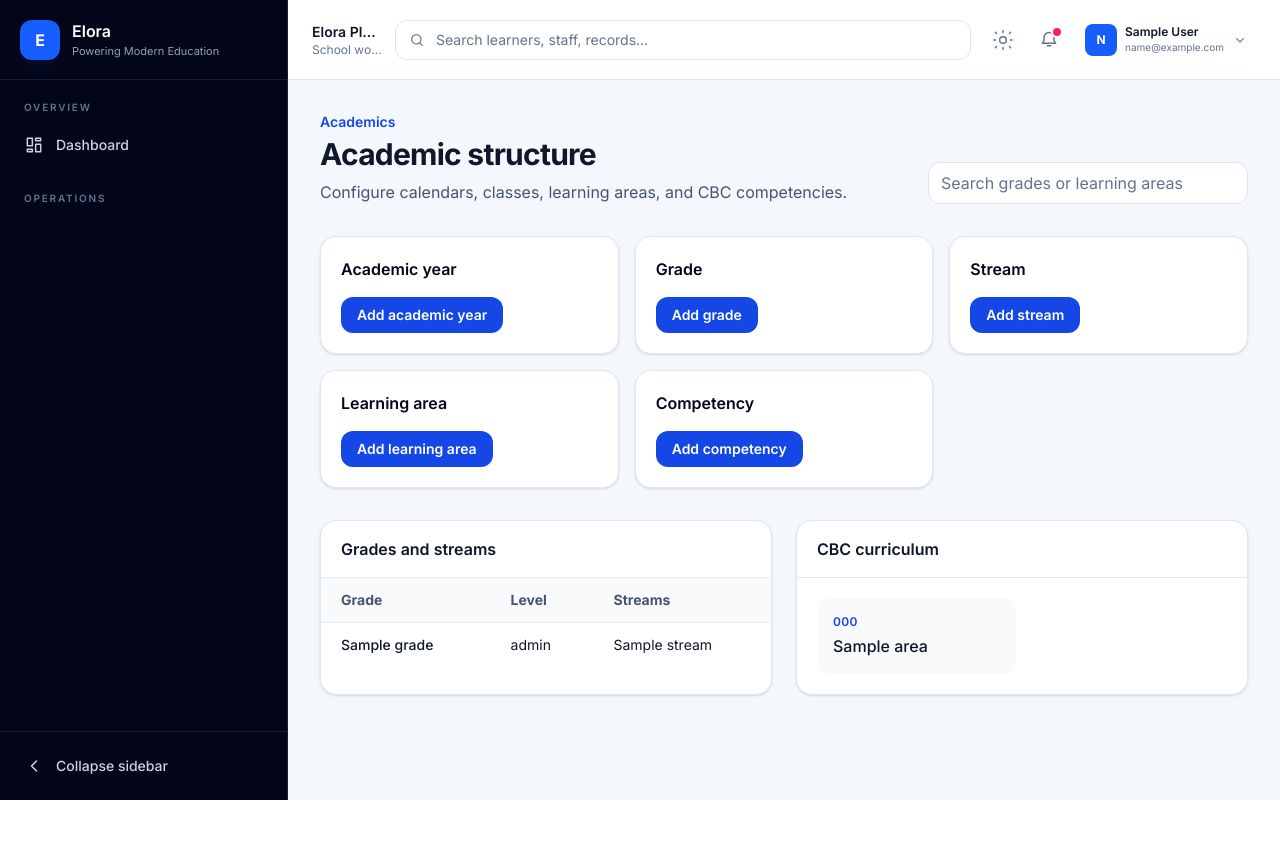
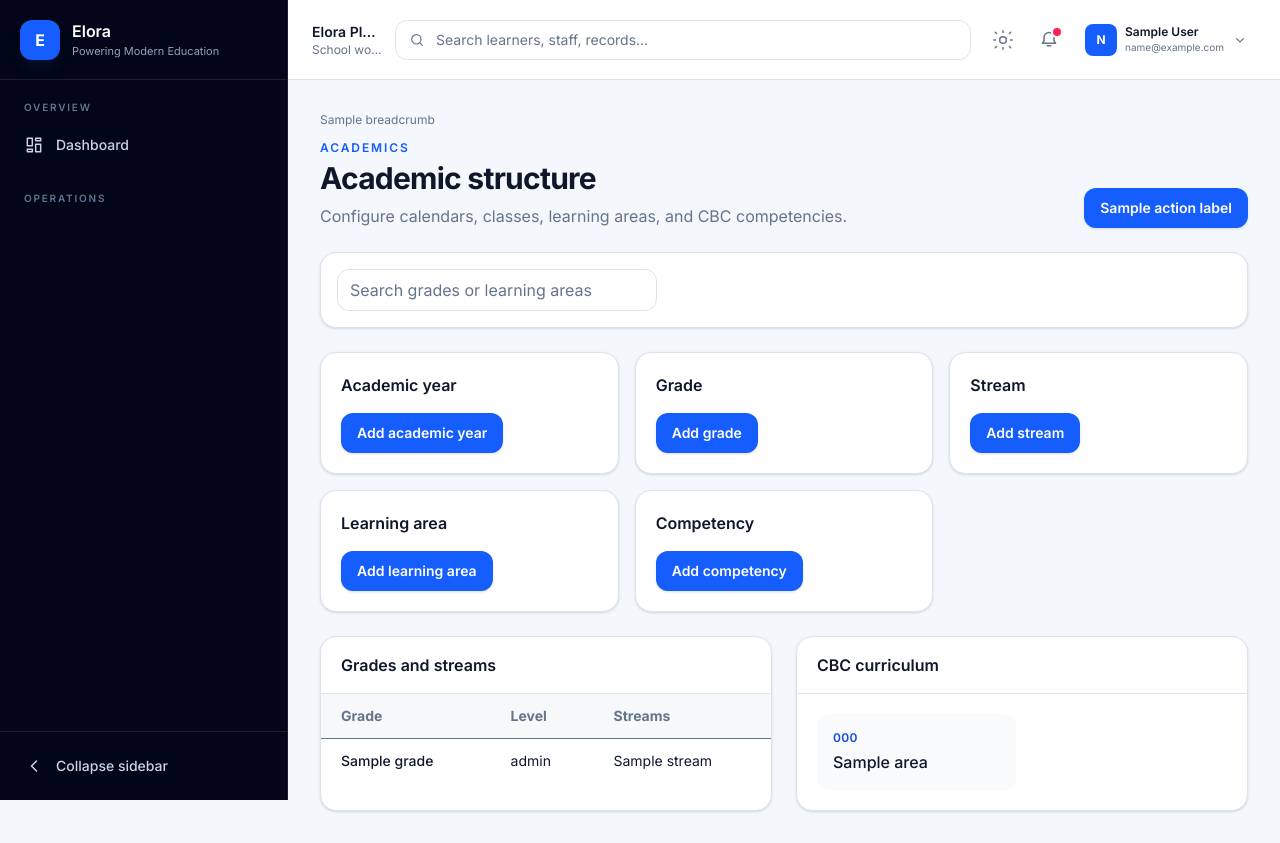
Before and after one commit to Ssatwa/Elora-School-Management-System, a Django app: template templates/academics/structure.html in a window 1280 px wide. Before the commit the page ends 800 px from the top, so only its background shows below. Run offline with Django 5.2, Linux system fonts and the light colour scheme; a user stored in the database is signed in; tables that the repository leaves empty hold one stand-in row (values such as "Sample post"); the template is opened without the code that fills it: most values are stand-ins (such as "Sample title", 1, 10 or a date in 2020); some libraries are stand-ins or nearby versions.

Commit message:
feat: redesign people and academic pages

```diff
--- a/templates/academics/partials/create_card.html
+++ b/templates/academics/partials/create_card.html
@@ -1,9 +1,9 @@
-<article class="rounded-2xl border border-slate-200 bg-white p-5 shadow-sm">
-  <h2 class="font-semibold text-slate-950">{{ title }}</h2>
+<article class="elora-form-section">
+  <h2 class="font-semibold">{{ title }}</h2>
   <form class="mt-4 space-y-3" method="post" action="{% url 'academics:create' model_name=model_name %}">
     {% csrf_token %}
     {{ form.as_p }}
-    <button class="rounded-xl bg-blue-700 px-4 py-2 text-sm font-semibold text-white" type="submit">
+    <button class="elora-button-primary" type="submit">
       Add {{ title|lower }}
     </button>
   </form>
--- a/templates/academics/partials/structure_tables.html
+++ b/templates/academics/partials/structure_tables.html
@@ -1,11 +1,11 @@
-<section data-academic-tables="true" class="grid gap-6 xl:grid-cols-2">
-  <article class="overflow-hidden rounded-2xl border border-slate-200 bg-white shadow-sm">
-    <div class="border-b border-slate-200 px-5 py-4">
+<section data-academic-tables="true" data-record-table class="grid min-w-0 gap-6 xl:grid-cols-2">
+  <article class="elora-panel min-w-0 overflow-hidden">
+    <div class="border-b px-5 py-4" style="border-color: var(--elora-border);">
       <h2 class="font-semibold">Grades and streams</h2>
     </div>
     <div class="overflow-x-auto">
-      <table class="min-w-full divide-y divide-slate-200 text-sm">
-        <thead class="bg-slate-50 text-left text-slate-600">
+      <table class="elora-table">
+        <thead class="bg-slate-500/5 text-left" style="color: var(--elora-muted);">
           <tr><th class="px-5 py-3">Grade</th><th class="px-5 py-3">Level</th><th class="px-5 py-3">Streams</th></tr>
         </thead>
         <tbody class="divide-y divide-slate-100">
@@ -18,15 +18,15 @@
             </td>
           </tr>
           {% empty %}
-          <tr><td class="px-5 py-6 text-slate-500" colspan="3">No grades match this view.</td></tr>
+          <tr><td colspan="3">{% include "components/empty_state.html" with title="No grades found" description="Grades and streams will appear after they are configured." %}</td></tr>
           {% endfor %}
         </tbody>
       </table>
     </div>
   </article>
 
-  <article class="overflow-hidden rounded-2xl border border-slate-200 bg-white shadow-sm">
-    <div class="border-b border-slate-200 px-5 py-4">
+  <article class="elora-panel min-w-0 overflow-hidden">
+    <div class="border-b px-5 py-4" style="border-color: var(--elora-border);">
       <h2 class="font-semibold">CBC curriculum</h2>
     </div>
     <div class="grid gap-3 p-5 sm:grid-cols-2">
@@ -36,7 +36,7 @@
         <p class="mt-1 font-medium">{{ area.name }}</p>
       </div>
       {% empty %}
-      <p class="text-sm text-slate-500">No learning areas match this view.</p>
+      {% include "components/empty_state.html" with title="No learning areas" description="CBC learning areas will appear after they are configured." %}
       {% endfor %}
     </div>
   </article>
--- a/templates/academics/structure.html
+++ b/templates/academics/structure.html
@@ -1,12 +1,9 @@
 {% extends "layouts/app.html" %}
 {% block title %}Academic Structure | Elora{% endblock %}
 {% block content %}
-<header class="flex flex-col gap-4 sm:flex-row sm:items-end sm:justify-between">
-  <div>
-    <p class="text-sm font-semibold text-blue-700">Academics</p>
-    <h1 class="mt-1 text-3xl font-bold tracking-tight">Academic structure</h1>
-    <p class="mt-2 text-slate-600">Configure calendars, classes, learning areas, and CBC competencies.</p>
-  </div>
+<div class="space-y-6">
+  {% include "components/page_header.html" with eyebrow="Academics" title="Academic structure" description="Configure calendars, classes, learning areas, and CBC competencies." %}
+  <div class="elora-panel p-4">
   <form
     class="w-full sm:max-w-xs"
     hx-get="{% url 'academics:structure' %}"
@@ -16,9 +13,9 @@
     <label class="sr-only" for="academic-search">Search structure</label>
     <input id="academic-search" name="q" type="search" placeholder="Search grades or learning areas">
   </form>
-</header>
+  </div>
 
-<section class="mt-8 grid gap-4 lg:grid-cols-3">
+<section class="grid gap-4 lg:grid-cols-3">
   {% include "academics/partials/create_card.html" with title="Academic year" model_name="academic-year" form=academic_year_form %}
   {% include "academics/partials/create_card.html" with title="Grade" model_name="grade" form=grade_form %}
   {% include "academics/partials/create_card.html" with title="Stream" model_name="stream" form=stream_form %}
@@ -26,7 +23,8 @@
   {% include "academics/partials/create_card.html" with title="Competency" model_name="competency" form=competency_form %}
 </section>
 
-<div id="academic-tables" class="mt-8">
+<div id="academic-tables">
   {% include "academics/partials/structure_tables.html" %}
 </div>
+</div>
 {% endblock %}
--- a/templates/staff/partials/create_card.html
+++ b/templates/staff/partials/create_card.html
@@ -1,9 +1,9 @@
-<article class="rounded-2xl border border-slate-200 bg-white p-5 shadow-sm">
-  <h2 class="font-semibold text-slate-950">{{ title }}</h2>
+<article class="elora-form-section">
+  <h2 class="font-semibold">{{ title }}</h2>
   <form class="mt-4 space-y-3" method="post" action="{% url 'staff:create' model_name=model_name %}">
     {% csrf_token %}
     {{ form.as_p }}
-    <button class="rounded-xl bg-blue-700 px-4 py-2 text-sm font-semibold text-white" type="submit">
+    <button class="elora-button-primary" type="submit">
       Add {{ title|lower }}
     </button>
   </form>
```
Also changed, not shown: apps/academics/tests/test_views.py (+3 -0 lines), apps/learners/tests/test_views.py (+3 -0 lines), apps/staff/tests/test_views.py (+3 -0 lines), templates/learners/admit.html (+3 -5 lines), templates/learners/detail.html (+16 -20 lines), templates/learners/index.html (+12 -16 lines), templates/learners/partials/learner_table.html (+19 -9 lines), templates/learners/transfer.html (+3 -5 lines), templates/staff/index.html (+7 -9 lines), templates/staff/partials/staff_tables.html (+8 -8 lines), static/css/app.css.
